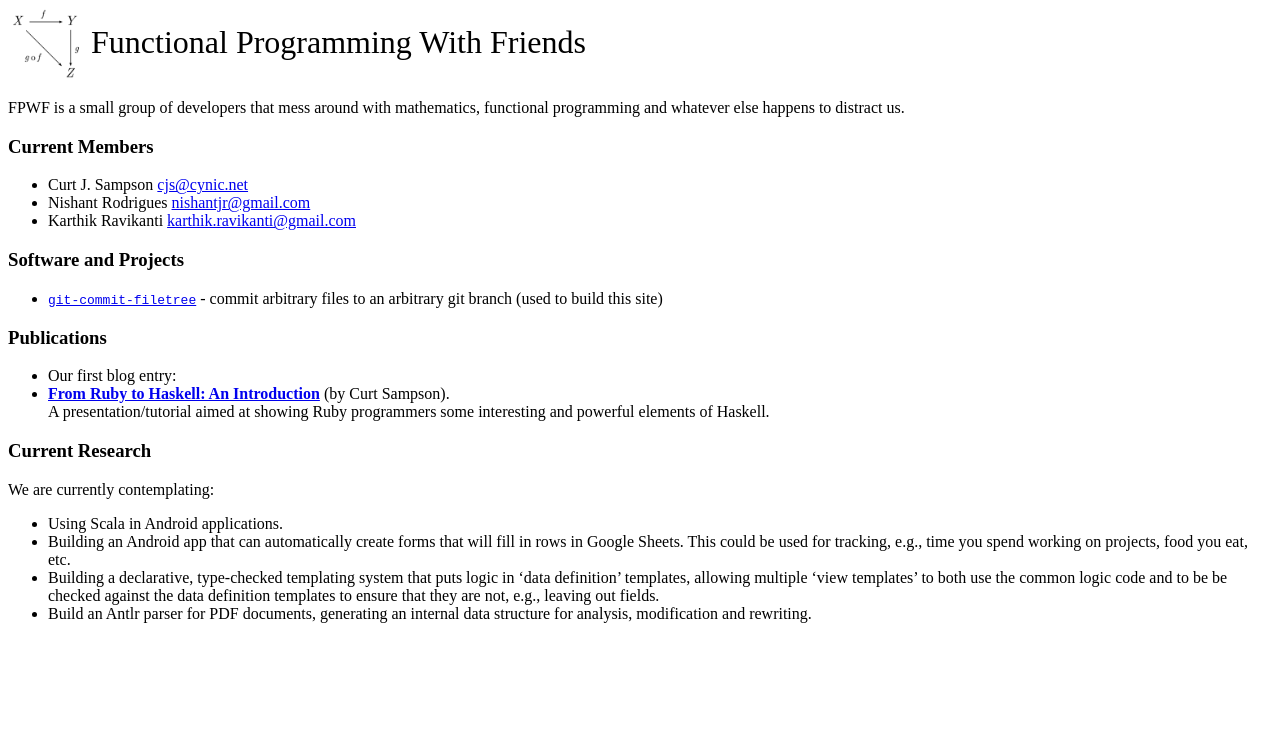
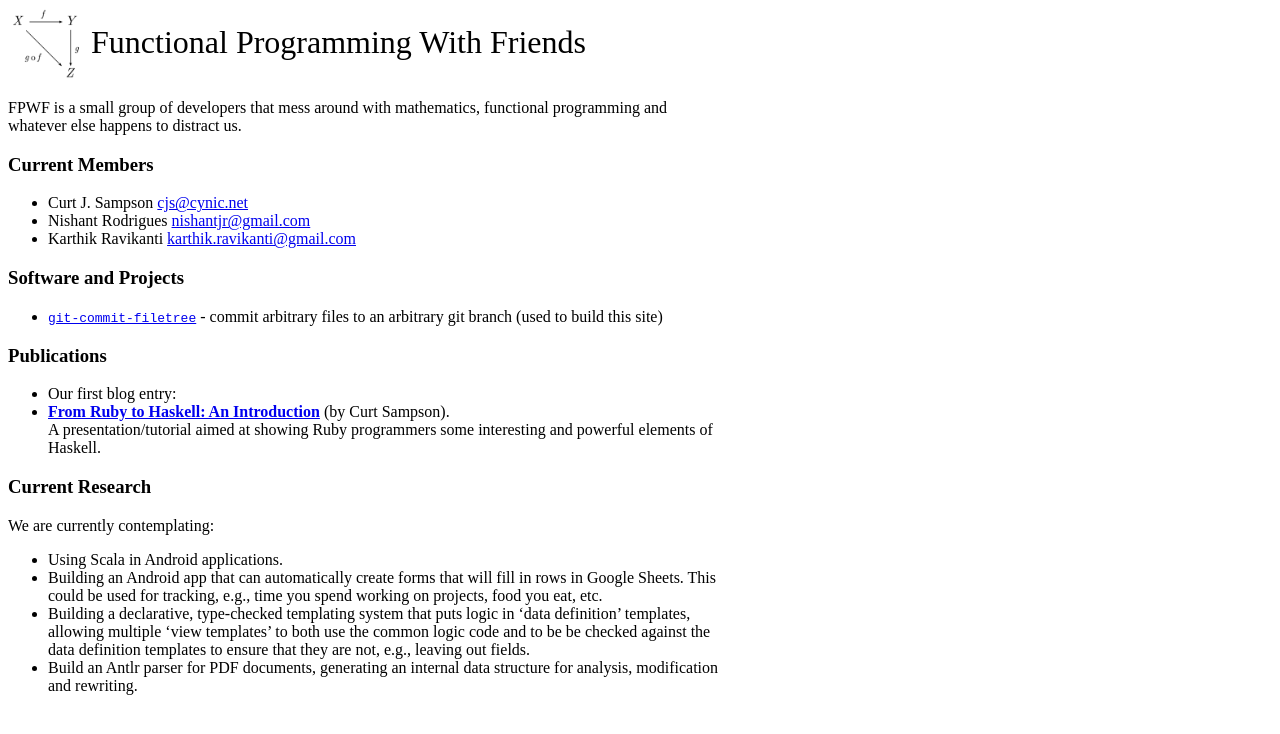
Before and after one commit to 0cjs/fpwf, a Jekyll site: the page built from src/index.md, in a window 1280 px wide. Shown: the top 734 px of the page. Built offline with Jekyll 4.4.1, drawn with Linux system fonts in a browser that asks for light colours.

Commit message:
style.css: limit the width of the content to 45ems
This workout to roughly 80 chars makes long paragraphs easier to read.

```diff
--- a/src/_includes/page-foot.html
+++ b/src/_includes/page-foot.html
@@ -1 +1,2 @@
+</section>
 </body></html>
--- a/src/_includes/page-head.html
+++ b/src/_includes/page-head.html
@@ -9,3 +9,5 @@
 <img height='75' src='/img/184px-Commutative_diagram_for_morphism.png' />
 Functional Programming With Friends
 </header>
+
+<section id='content'>
--- a/src/site.css
+++ b/src/site.css
@@ -1,3 +1,5 @@
 header { font-size: 24pt; }
 header * { vertical-align: middle }
 .author { font-style: italic; }
+
+#content { max-width: 45em; }
```
